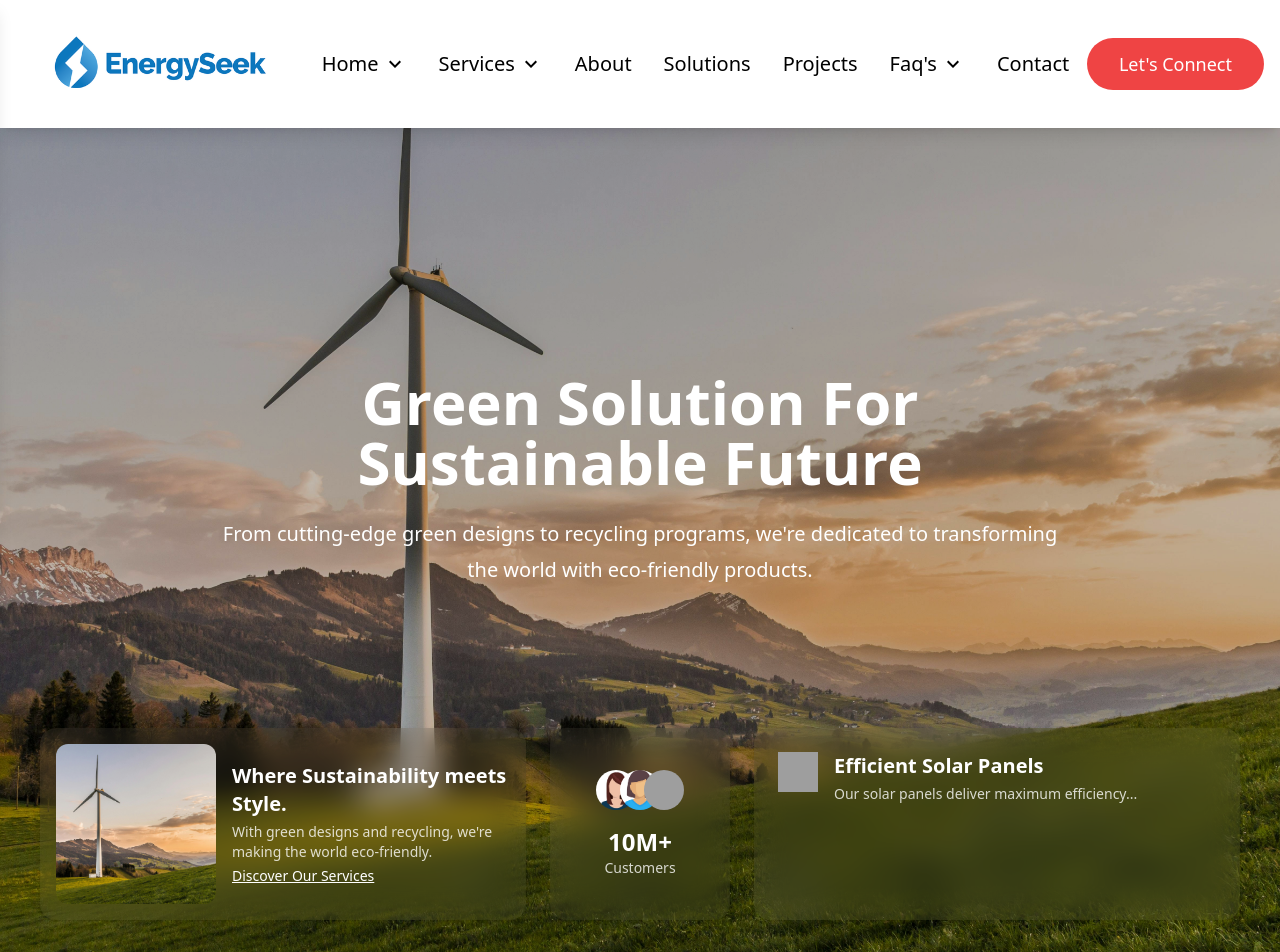
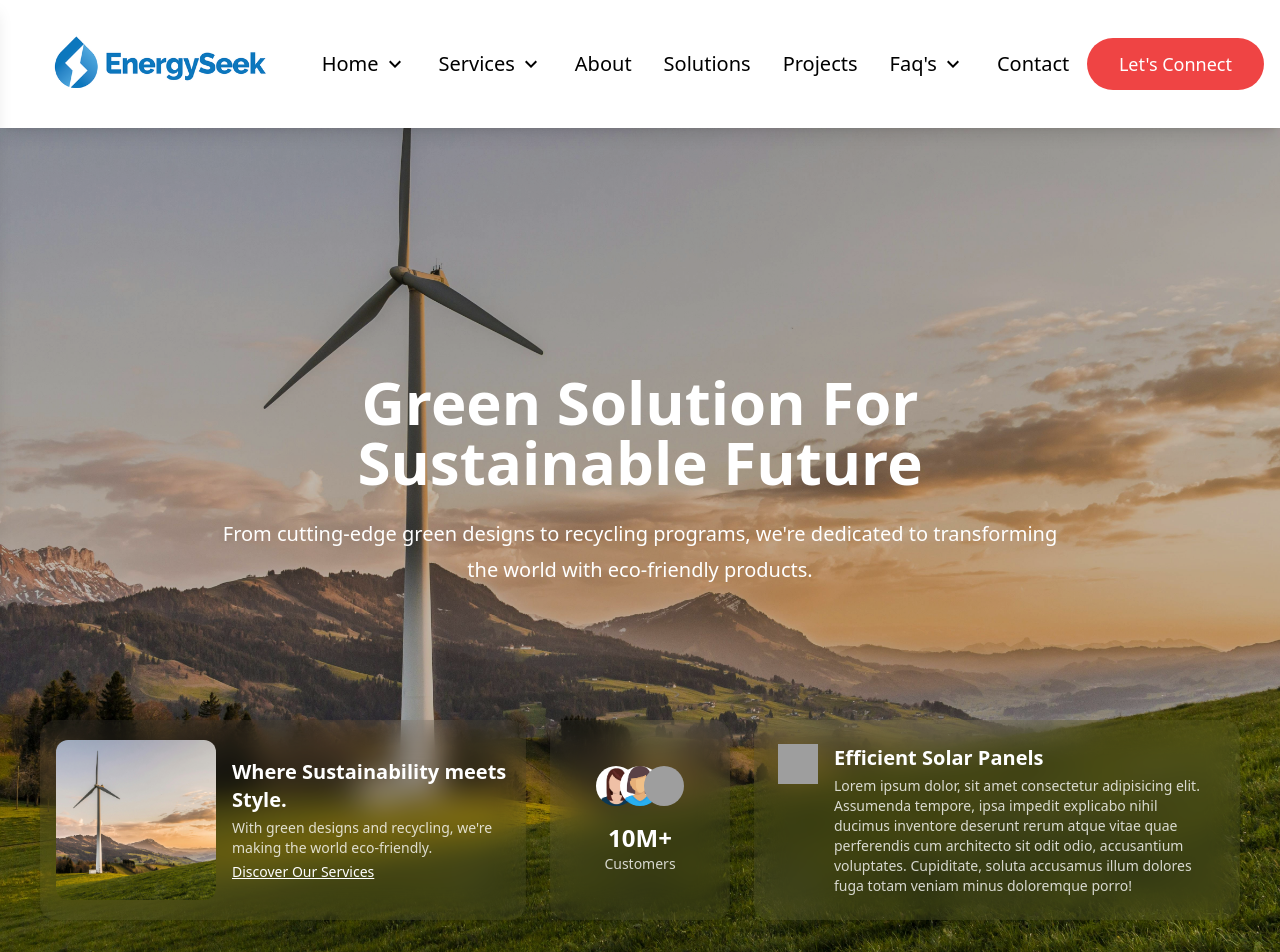
Before and after one commit to kseth0808/dataManagemnt, a React (Create React App) app in the folder frontend/: page / in a window 1280 px wide. Shown: the top 952 px of the page. Built offline with nearby package versions, Linux system fonts and the light colour scheme; grey boxes are pictures that could not be loaded; the HTML template or start-up script is replaced by a standard one.

Commit message:
Initial Commit

```diff
--- a/frontend/src/pages/Home.tsx
+++ b/frontend/src/pages/Home.tsx
@@ -101,7 +101,7 @@ const Home = () => {
                             <div className="text-white">
                                 <h2 className="text-xl font-semibold">Efficient Solar Panels</h2>
                                 <p className="text-white/80 text-sm mt-1">
-                                    Our solar panels deliver maximum efficiency...
+                                    Lorem ipsum dolor, sit amet consectetur adipisicing elit. Assumenda tempore, ipsa impedit explicabo nihil ducimus inventore deserunt rerum atque vitae quae perferendis cum architecto sit odit odio, accusantium voluptates. Cupiditate, soluta accusamus illum dolores fuga totam veniam minus doloremque porro!
                                 </p>
                             </div>
                         </div>
@@ -134,7 +134,7 @@ const Home = () => {
                         <div className="text-black">
                             <h2 className="text-lg font-semibold">Efficient Solar Panels</h2>
                             <p className="text-black/80 text-sm mt-1">
-                                Our solar panels deliver maximum efficiency...
+                                Lorem ipsum dolor sit amet consectetur adipisicing elit. Incidunt laboriosam voluptate exercitationem natus atque esse, molestias quos architecto omnis est digni
                             </p>
                         </div>
                     </div>
```
